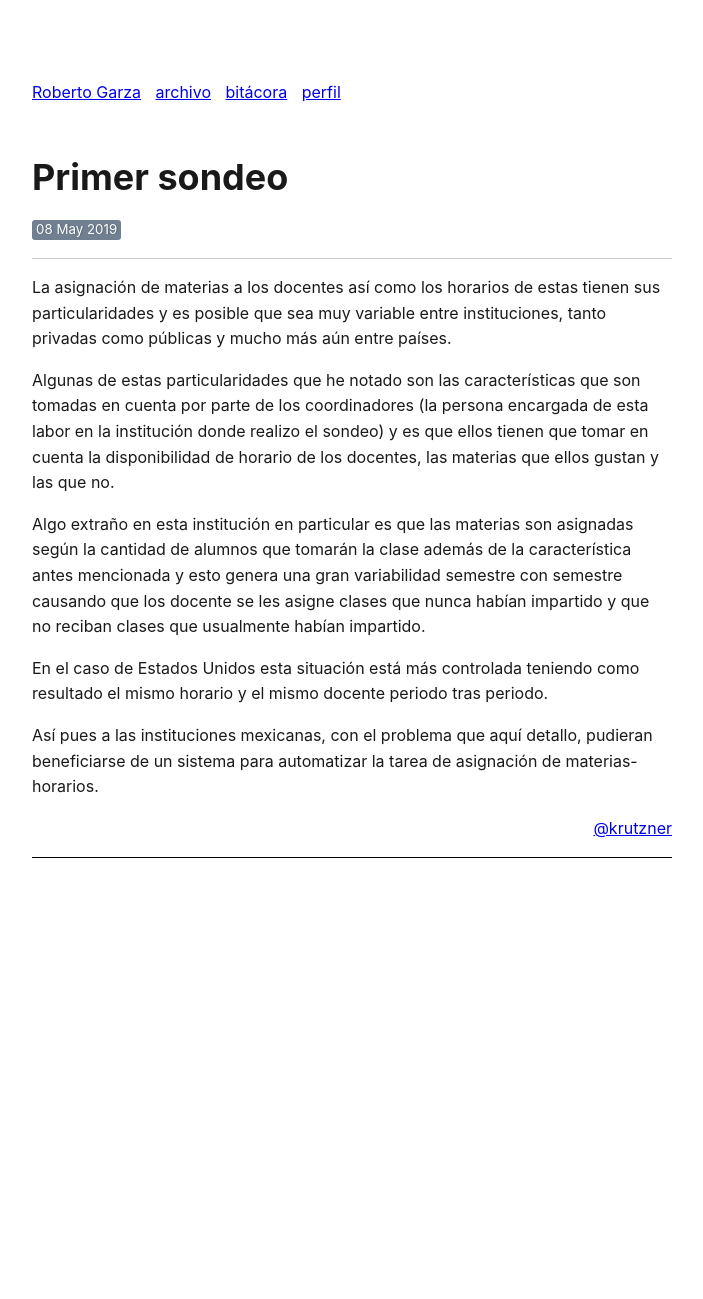
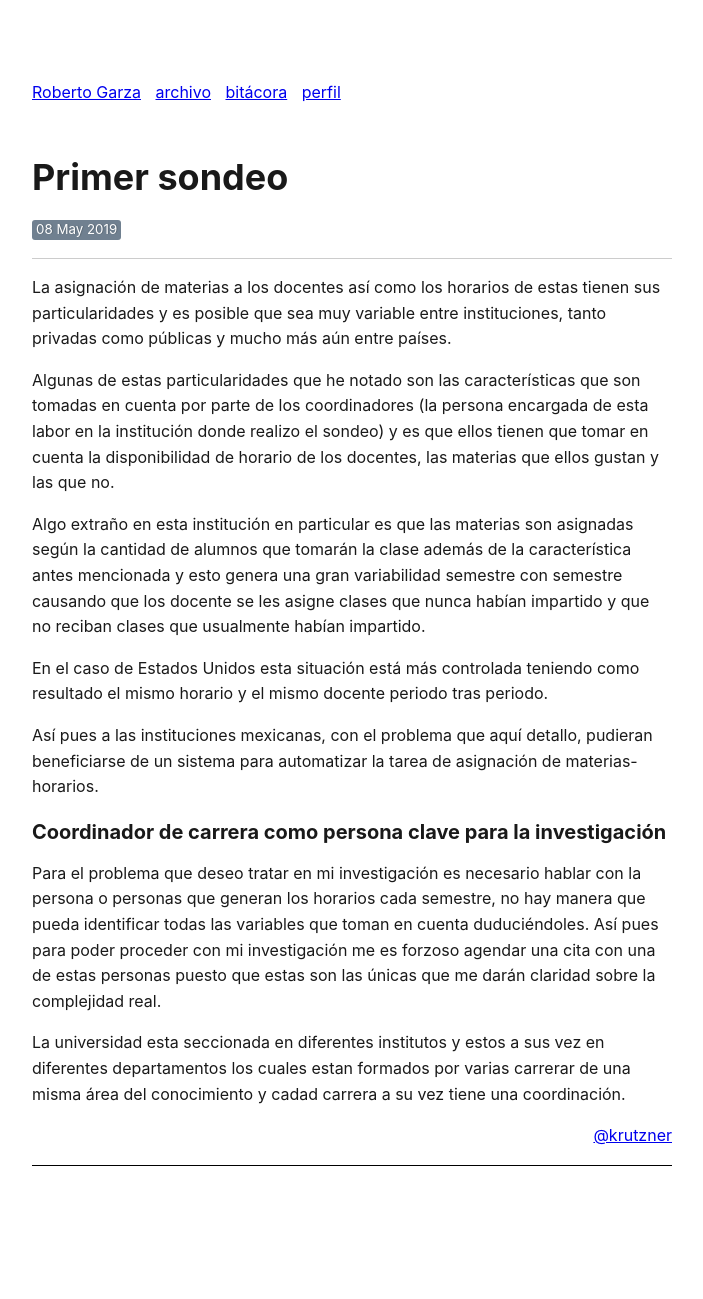
Before and after one commit to totogarza/paxos, a Jekyll site: the page built from _posts/2019-05-08-primer-sondeo.md, in a window 1280 px wide. Shown: the whole page, without its empty margins (288-991 px from the left). Built offline with Jekyll 4.4.1, drawn with Linux system fonts in a browser that asks for light colours; comment, search, counter and statistics services are not loaded; before the commit the page ends 992 px from its top, so only the background shows below that.

Commit message:
Ajustes al primer sondeo

```diff
--- a/_posts/2019-05-08-primer-sondeo.md
+++ b/_posts/2019-05-08-primer-sondeo.md
@@ -14,3 +14,10 @@ Algo extraño en esta institución en particular es que las materias son asignad
 En el caso de Estados Unidos esta situación está más controlada teniendo como resultado el mismo horario y el mismo docente periodo tras periodo.
 
 Así pues a las instituciones mexicanas, con el problema que aquí detallo, pudieran beneficiarse de un sistema para automatizar la tarea de asignación de materias-horarios.
+
+
+### Coordinador de carrera como persona clave para la investigación
+
+Para el problema que deseo tratar en mi investigación es necesario hablar con la persona o personas que generan los horarios cada semestre, no hay manera que pueda identificar todas las variables que toman en cuenta duduciéndoles. Así pues para poder proceder con mi investigación me es forzoso agendar una cita con una de estas personas puesto que estas son las únicas que me darán claridad sobre la complejidad real.
+
+La universidad esta seccionada en diferentes institutos y estos a sus vez en diferentes departamentos los cuales estan formados por varias carrerar de una misma área del conocimiento y cadad carrera a su vez tiene una coordinación.
```
